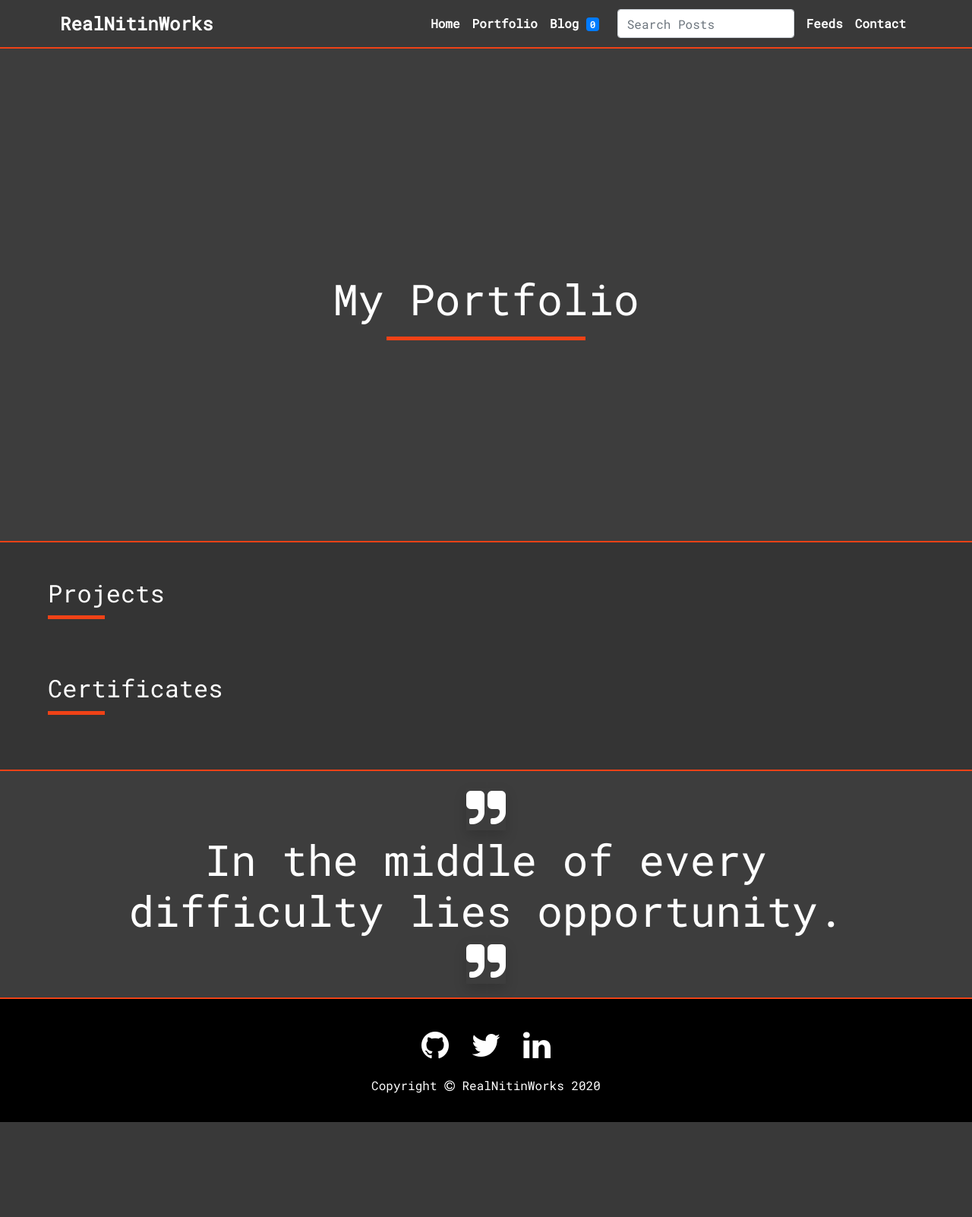
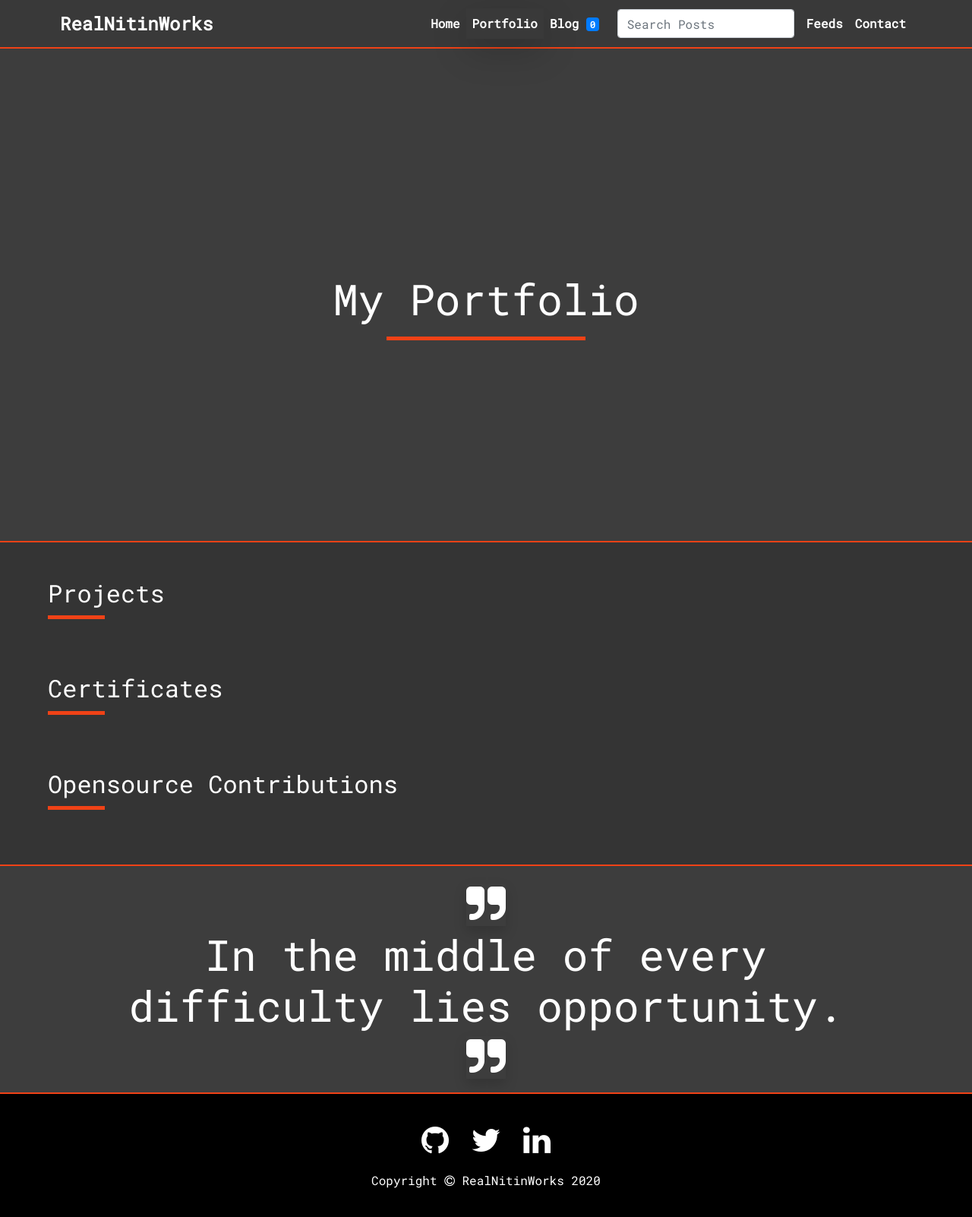
Before and after one commit to realnitinworks/Portfolio, a Django app: page /portfolio/ in a window 1280 px wide. Shown: the whole page at 76% size. Before the commit the page ends 1477 px from the top, so only its background shows below. Run offline with Django 3.2, Linux system fonts and the light colour scheme; data that the repository does not hold is empty; parts of the project's set-up code (start-up, migrations or seed data) failed here and were passed over; some libraries are stand-ins or nearby versions.

Commit message:
Add templates for opensource projects list and detail.

```diff
--- a/portfolio/templates/portfolio/portfolio.html
+++ b/portfolio/templates/portfolio/portfolio.html
@@ -72,6 +72,28 @@
             </div>
             <!-- Certificates end-->
 
+            <!-- Opensource projects -->
+            <div id="opensource" class="mt-5">
+                <div class="portfolio-category-title mb-4">
+                    <h2>
+                        Opensource Contributions
+                    </h2>
+                </div>
+                <div class="card-columns">
+                    {% for project in  opensource_projects %}
+                    <div class="card bg-dark mb-4">
+                        <a class="portfolio-item" href="{{ project.get_absolute_url }}">
+                            <img class="card-img-top" src="{{ project.image.url }}" alt="Card image cap">
+                            <div class="card-body">
+                                <h4 class="card-title text-center text-white">{{ project.project_name }}</h4>
+                            </div>
+                        </a>
+                    </div>
+                    {% endfor %}
+                </div>
+            </div>
+            <!-- Opensource projects end-->
+
         </div>
     </div>
 </div>
--- a/portfolio/urls.py
+++ b/portfolio/urls.py
@@ -17,6 +17,11 @@ urlpatterns = [
         views.certificate_group_detail,
         name="certificate_group_detail",
     ),
+    path(
+        "opensource/<int:id>/<slug:slug>/",
+        views.opensource_project_detail,
+        name="opensource_project_detail",
+    ),
 ]
 
 # Use PostgreSQL full-text search engine in production
--- a/portfolio/views.py
+++ b/portfolio/views.py
@@ -8,7 +8,7 @@ from django.shortcuts import get_object_or_404, render
 from blog.models import Post
 
 from .forms import ContactForm
-from .models import CertificateGroup, Project
+from .models import CertificateGroup, OpenSourceProject, Project
 
 
 def home(request):
@@ -84,11 +84,17 @@ def contact(request):
 def portfolio(request):
     projects = Project.objects.all()
     certificate_groups = CertificateGroup.objects.all()
+    opensource_projects = OpenSourceProject.objects.all()
 
     return render(
         request,
         "portfolio/portfolio.html",
-        {"projects": projects, "certificate_groups": certificate_groups},
+        {
+            "projects": projects,
+            "certificate_groups": certificate_groups,
+            "opensource_projects": opensource_projects,
+            "active": "portfolio",
+        },
     )
 
 
@@ -96,7 +102,9 @@ def project_detail(request, id, slug):
     project = get_object_or_404(Project, id=id, slug=slug)
 
     return render(
-        request, "portfolio/project/project_detail.html", {"project": project}
+        request,
+        "portfolio/project/project_detail.html",
+        {"project": project, "active": "portfolio"},
     )
 
 
@@ -106,5 +114,15 @@ def certificate_group_detail(request, id, slug):
     return render(
         request,
         "portfolio/certificate/certificate_group_detail.html",
-        {"certificate_group": certificate_group},
+        {"certificate_group": certificate_group, "active": "portfolio"},
     )
+
+
+def opensource_project_detail(request, id, slug):
+    opensource_project = get_object_or_404(OpenSourceProject, id=id, slug=slug)
+
+    return render(
+        request,
+        "portfolio/opensource/opensource_project_detail.html",
+        {"opensource_project": opensource_project, "active": "portfolio"},
+    )
```
Also changed, not shown: portfolio/templates/portfolio/opensource/opensource_project_detail.html (added, +44 -0 lines).
